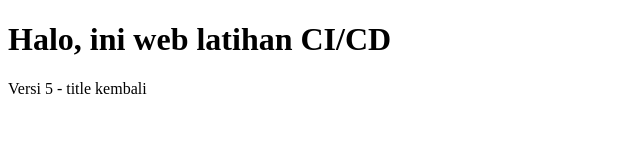
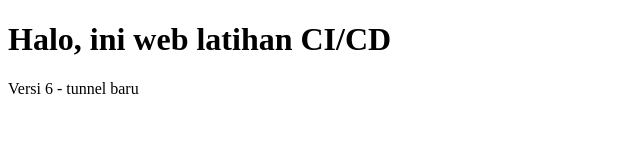
Before and after one commit to danurwijayanto/latihan-cicd-wsl, a plain HTML site: page public/index.html in a window 1280 px wide. Shown: the full height of the page, 0-640 px from the left. Drawn offline with Linux system fonts and the light colour scheme.

Commit message:
Versi 6 tunnel baru (webhook masih alamat lama)

```diff
--- a/public/index.html
+++ b/public/index.html
@@ -5,6 +5,6 @@
 </head>
 <body>
 <h1>Halo, ini web latihan CI/CD</h1>
-<p>Versi 5 - title kembali</p>
+<p>Versi 6 - tunnel baru</p>
 </body>
 </html>
```
